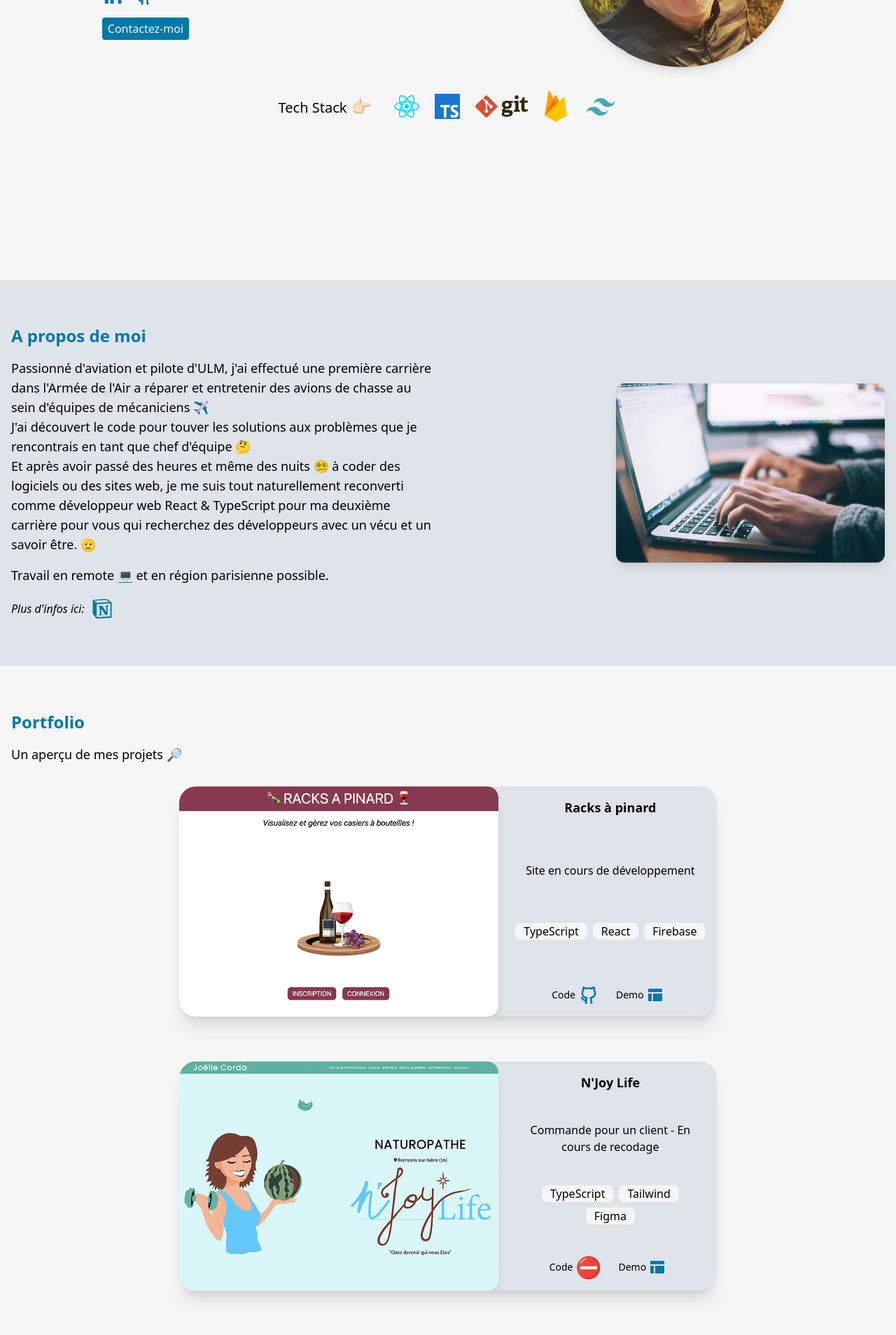
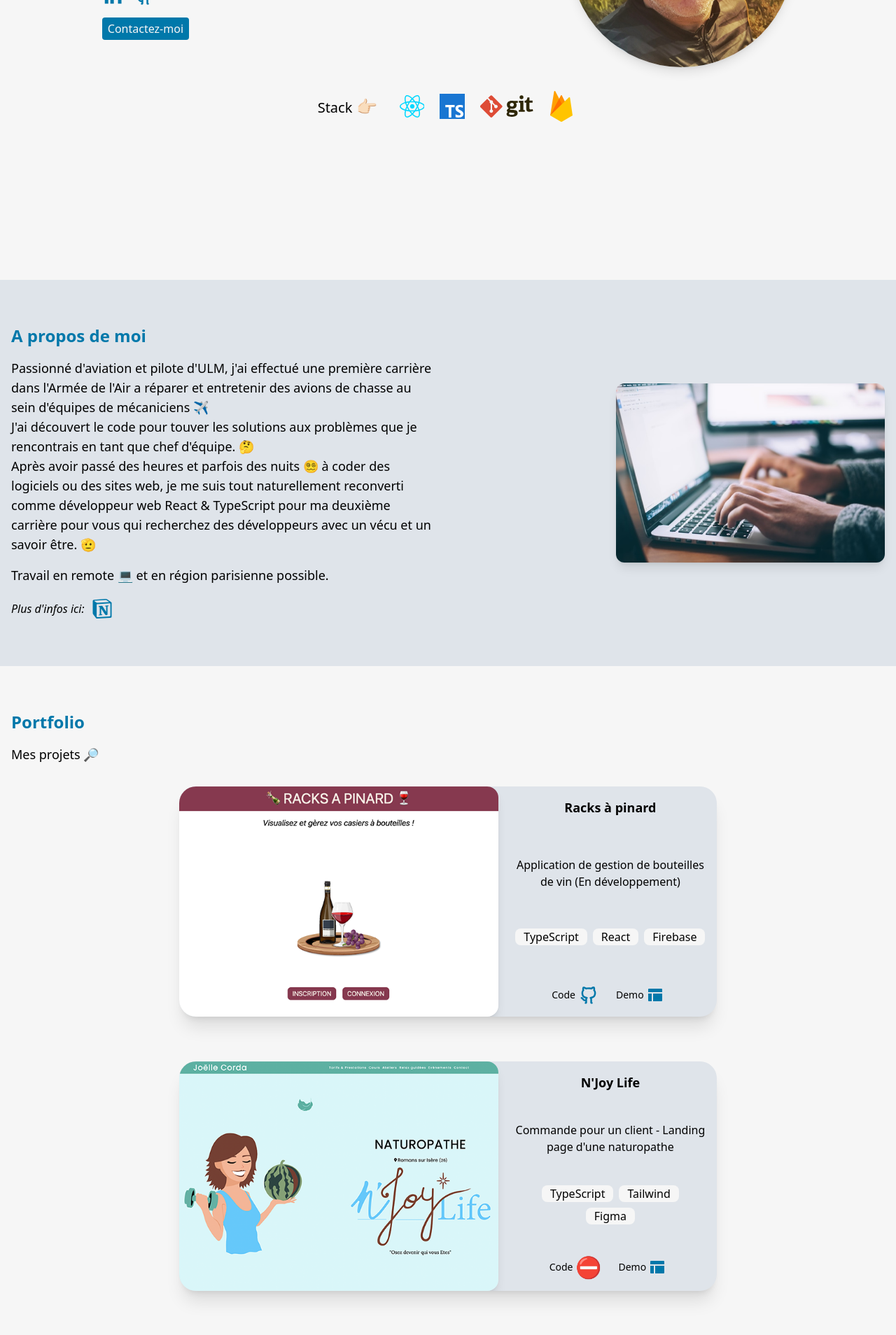
Before and after one commit to arnaudpant/ts-kallavero, a React (Vite) app: page / in a window 1280 px wide. Shown: the part 400-2308 px from the top of the page at 70% size. Built offline with nearby package versions, Linux system fonts and the light colour scheme.

Commit message:
Mise a jour

```diff
--- a/src/components/sections/About.tsx
+++ b/src/components/sections/About.tsx
@@ -20,8 +20,8 @@ const About: React.FC = () => {
                         chasse au sein d'équipes de mécaniciens ✈️
                         <br />
                         J'ai découvert le code pour touver les solutions aux
-                        problèmes que je rencontrais en tant que chef d'équipe
-                        🤔 <br /> Et après avoir passé des heures et même des
+                        problèmes que je rencontrais en tant que chef d'équipe.
+                        🤔 <br /> Après avoir passé des heures et parfois des
                         nuits 😵‍💫 à coder des logiciels ou des sites web, je
                         me suis tout naturellement reconverti comme
                         développeur web React & TypeScript pour ma deuxième carrière
--- a/src/components/sections/Home.tsx
+++ b/src/components/sections/Home.tsx
@@ -43,7 +43,7 @@ const Home: React.FC = () => {
             </div>
             {/* BOX STACK  */}
             <div className="mt-2 md:mt-8 flex flex-col md:flex-row items-center gap-2 md:gap-8">
-                <div className="text-lg md:text-xl">Tech Stack  <span className="text-2xl hidden md:inline">👉🏻</span></div>
+                <div className="text-lg md:text-xl">Stack  <span className="text-2xl hidden md:inline">👉🏻</span></div>
                 <div className="flex flex-row items-center gap-2 md:gap-4">
                     {/* React */}
                     <svg width="35.93" height="32" viewBox="0 0 256 228">
@@ -100,7 +100,6 @@ const Home: React.FC = () => {
                             d="M8,37l26.666-25.713c0.559-0.539,1.492-0.221,1.606,0.547L40,37l-15,8.743 c-0.609,0.342-1.352,0.342-1.961,0L8,37z"
                         />
                     </svg>
-                    <svg width="48px" height="48px" viewBox="0 0 32 32"><title>file_type_tailwind</title><path d="M9,13.7q1.4-5.6,7-5.6c5.6,0,6.3,4.2,9.1,4.9q2.8.7,4.9-2.1-1.4,5.6-7,5.6c-5.6,0-6.3-4.2-9.1-4.9Q11.1,10.9,9,13.7ZM2,22.1q1.4-5.6,7-5.6c5.6,0,6.3,4.2,9.1,4.9q2.8.7,4.9-2.1-1.4,5.6-7,5.6c-5.6,0-6.3-4.2-9.1-4.9Q4.1,19.3,2,22.1Z" fill="#44a8b3" /></svg>
                 </div>
             </div>
             {/* BOX SWIPPE */}
--- a/src/components/sections/Portfolio.tsx
+++ b/src/components/sections/Portfolio.tsx
@@ -17,7 +17,7 @@ const Portfolio: React.FC = () => {
                         Portfolio
                     </h2>
                     <p className="text-lg pt-4 px-8 md:px-0">
-                        Un aperçu de mes projets 🔎
+                        Mes projets 🔎
                     </p>
                 </div>
 
--- a/src/data/projects.ts
+++ b/src/data/projects.ts
@@ -11,7 +11,7 @@ export const projects: Card[] = [
     {
         img: "./Site7.png",
         title: "Racks à pinard",
-        text: "Site en cours de développement",
+        text: "Application de gestion de bouteilles de vin (En développement)",
         code: "https://github.com/arnaudpant/ts-rack-pinard",
         tech: ["TypeScript", "React", "Firebase"],
         demo: "https://rack-a-pinard.web.app/",
@@ -19,7 +19,7 @@ export const projects: Card[] = [
     {
         img: "./Site4.png",
         title: "N'Joy Life",
-        text: "Commande pour un client - En cours de recodage",
+        text: "Commande pour un client - Landing page d'une naturopathe",
         code: "",
         tech: ["TypeScript", "Tailwind", "Figma"],
         demo: "https://www.joelle-corda-naturopathe.fr/index.html",
@@ -28,27 +28,9 @@ export const projects: Card[] = [
         // TODO: Site responsive
         img: "./Site2.png",
         title: "Kal Agency",
-        text: "Site d'une agence web avec un beau design.",
+        text: "Site vitrine d'une agence web",
         code: "https://github.com/arnaudpant/react-kal-agency",
         tech: ["React", "redux"],
         demo: "https://kal-agency.netlify.app/",
     },
-    {
-        //TODO: Responsive
-        img: "./Site_FitBody.png",
-        title: "FitBody",
-        text: "Site vitrine d'une salle de sport.",
-        code: "https://github.com/arnaudpant/fitbody",
-        tech: ["React", "redux"],
-        demo: "https://react-fitbody.netlify.app/",
-    },
-    {
-        //TODO: Footer en bas
-        img: "./Site3.png",
-        title: "React Marmitton",
-        text: "Inspiré du site de cuisine Marmitton, possibilité de chercher des recettes, de les mettre en favoris.",
-        code: "https://github.com/arnaudpant/react-marmitton",
-        tech: ["React", "SASS"],
-        demo: "https://react-marmitton.netlify.app/",
-    },
 ];
```
